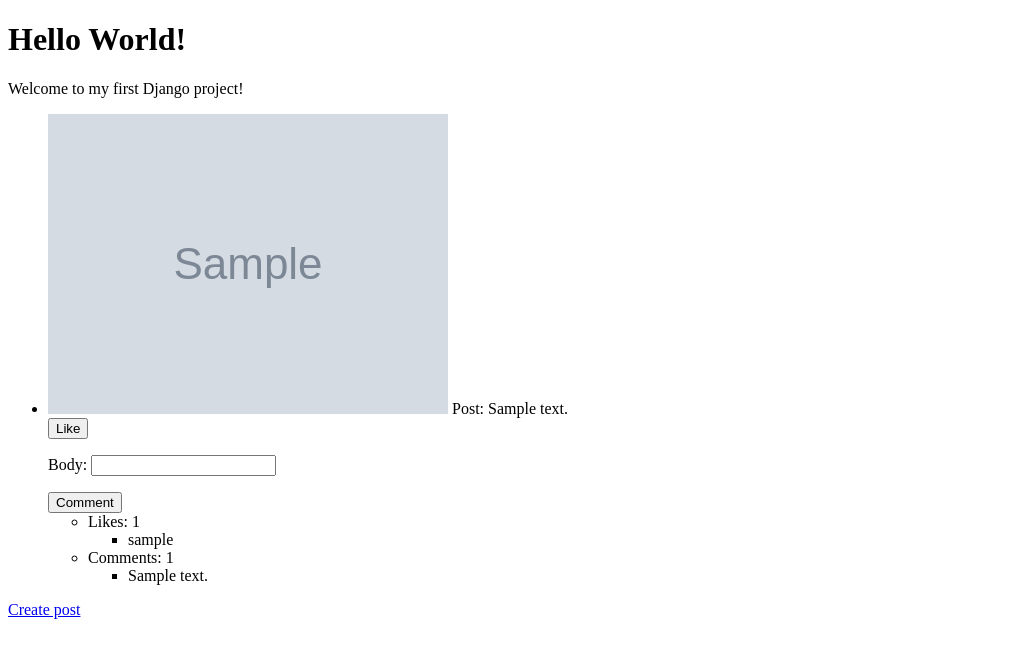
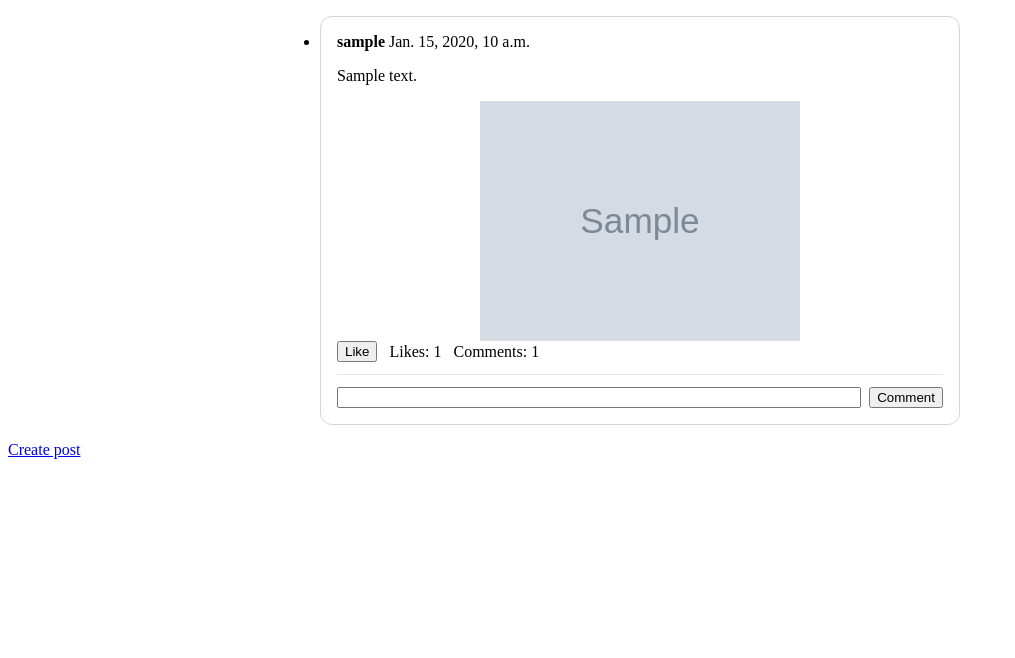
Before and after one commit to sangT220222/social_media_app, a Django app: template app/posts/templates/initialTemplate.html in a window 1280 px wide. Shown: the top 658 px of the page, without its empty margins (0-1015 px from the left). Run offline with Django 5.2, Linux system fonts and the light colour scheme; the template is opened without the code that fills it: values that come from a table or form of the project are taken from there, others are empty; tables that the repository leaves empty hold one stand-in row (values such as "Sample post"); grey boxes marked "Sample" are stand-in pictures.

Commit message:
feature: feed layout structure change, css applied for visualisation

```diff
--- a/app/posts/forms.py
+++ b/app/posts/forms.py
@@ -13,3 +13,4 @@ class CommentForm(forms.ModelForm):
     class Meta:
         model = Comment
         fields=["body"]
+        labels ={"body": ""}
--- /dev/null
+++ b/app/posts/static/posts/feed.css
@@ -0,0 +1,58 @@
+.post-card {
+  padding: 1rem;
+  margin-bottom: 1rem;
+  border: 1px solid #d1d5db;
+  border-radius: 0.75rem;
+}
+
+.feed {
+  max-width: 640px;
+  margin-inline: auto;
+  padding-inline: 1rem;
+}
+
+.post-media {
+  display: block;
+  width: 100%;
+  max-height: 240px;
+  object-fit: contain;
+  border-radius: 0.5rem;
+}
+
+.post-meta {
+  display: flex;
+  flex-wrap: wrap;
+  align-items: baseline;
+  gap: 0.25rem 0.75rem;
+}
+
+.post-actions {
+  display: flex;
+  align-items: center;
+  gap: 0.25rem 0.75rem;
+}
+
+.comment-form {
+  display: flex;
+  align-items: end;
+  flex-wrap: wrap;
+  gap: 0.5rem;
+  margin-top: 0.75rem;
+  padding-top: 0.75rem;
+  border-top: 1px solid #e5e7eb;
+}
+
+.comment-form p {
+  flex: 1 1 12rem;
+  margin: 0;
+}
+
+.comment-form label {
+  display: block;
+  margin-bottom: 0.25rem;
+}
+
+.comment-form input {
+  width: 100%;
+  box-sizing: border-box;
+}
--- a/app/posts/templates/initialTemplate.html
+++ b/app/posts/templates/initialTemplate.html
@@ -1,42 +1,44 @@
+{% load static %}
 <!DOCTYPE html>
-<html>
+<html lang="en">
+  <head>
+    <meta name="viewport" content="width=device-width, initial-scale=1" />
+    <link rel="stylesheet" href="{% static 'posts/feed.css' %}" />
+    <title>ThSh</title>
+  </head>
   <body>
-    <h1>Hello World!</h1>
-    <p>Welcome to my first Django project!</p>
-    <ul>
+    <ul class="feed">
       {%for post in allPosts%}
-      <li>
+      <li class="post-card">
+        <header class="'post-meta">
+          <strong>{{post.author}}</strong>
+          <span>{{post.createdAt}}</span>
+        </header>
+        <p>{{post.body}}</p>
         {%if post.image%}
-        <img src="{{post.image.url}}" alt="Post's attachment" />
-        {%endif%} Post: {{post.body}}
-        <form method="post" action="{% url 'like_post' post.id %}">
-          {% csrf_token %}
-          <button type="submit">Like</button>
-        </form>
-        <form method="post" action="{% url 'comment_post' post.id %}">
+        <img
+          src="{{post.image.url}}"
+          class="post-media"
+          alt="Post's attachment"
+        />
+        {%endif%}
+        <div class="post-actions">
+          <form method="post" action="{% url 'like_post' post.id %}">
+            {% csrf_token %}
+            <button type="submit">Like</button>
+          </form>
+          <span>Likes: {{post.likes.count}}</span>
+          <span>Comments: {{post.comments.count}}</span>
+        </div>
+        <form
+          method="post"
+          action="{% url 'comment_post' post.id %}"
+          class="comment-form"
+        >
           {% csrf_token %} {% if post.pk == submitted_post_id %}
           {{submitted_form.as_p }} {% else %} {{ comment_form.as_p }} {% endif%}
           <button type="submit">Comment</button>
         </form>
-        <ul>
-          <li>Likes: {{post.likes.count}}</li>
-          <ul>
-            {%for like in post.likes.all%}
-            <li>{{like.author}}</li>
-            {% empty %}
-            <li>No likes yet.</li>
-            {%endfor%}
-          </ul>
-          <li>Comments: {{post.comments.count}}</li>
-
-          <ul>
-            {%for comment in post.comments.all%}
-            <li>{{comment.body}}</li>
-            {% empty %}
-            <li>No comments yet.</li>
-            {%endfor%}
-          </ul>
-        </ul>
       </li>
       {%endfor%}
     </ul>
```
